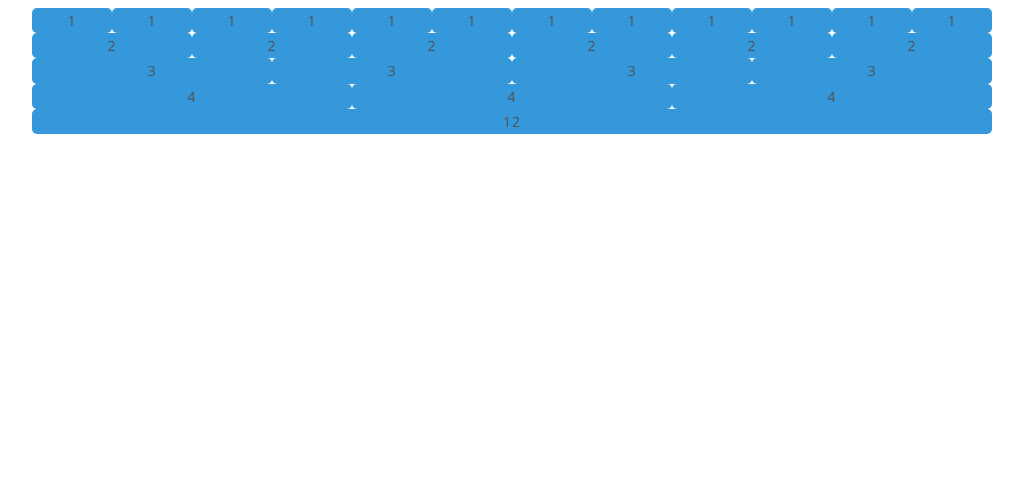
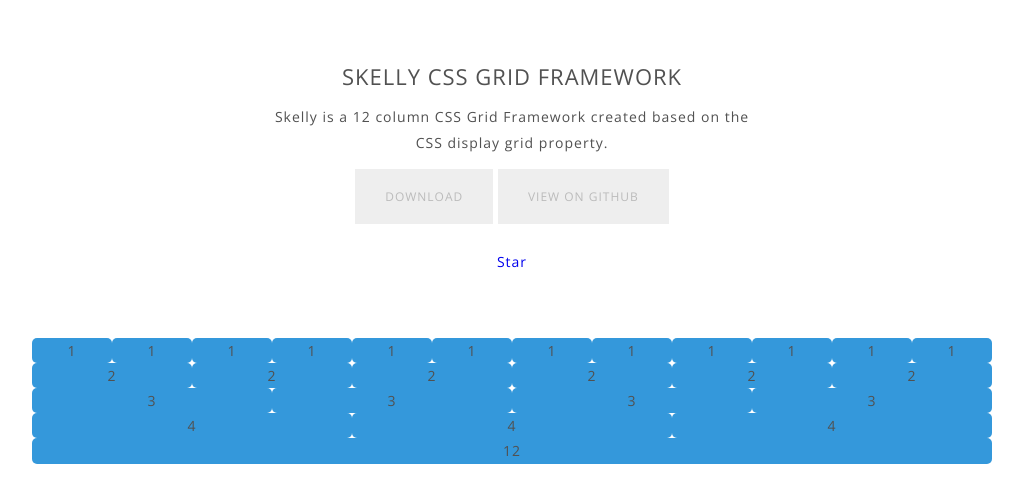
Before and after one commit to ewliang/Skelly-CSS-Grid-12-Column-Framework, a plain HTML site: page index.html in a window 1280 px wide. Shown: the whole page, without its empty margins (128-1151 px from the left). Drawn offline with nearby package versions, Linux system fonts and the light colour scheme.

Commit message:
Added header information with buttons.

```diff
--- a/index.html
+++ b/index.html
@@ -11,6 +11,20 @@
   </head>
 
   <body>
+    <header class = "main-header">
+      <h1>Skelly CSS Grid Framework</h1>
+      <p>
+        Skelly is a 12 column CSS Grid Framework created based on the CSS display grid property.
+      </p>
+      <div>
+        <a href = "https://github.com/ewliang/Skelly/archive/master.zip" class = "btn inline">Download</a>
+        <a href = "https://github.com/ewliang/Skelly" class = "btn inline">View On GitHub</a>
+      </div>
+      <br>
+      <div>
+        <a class="github-button" href="https://github.com/ewliang/Skelly" data-icon="octicon-star" data-show-count="true" aria-label="Star ewliang/Skelly on GitHub">Star</a>
+      </div>
+    </header>
     <div class = "container">
       <div class = "col-1">1</div><!--end col-1-->
       <div class = "col-1">1</div><!--end col-1-->
@@ -47,5 +61,11 @@
     <div class = "container">
       <div class = "col-12">12</div><!--end col-12-->
     </div><!--end container-->
+
+
+    <script async defer src="https://buttons.github.io/buttons.js"></script>
+    <noscript>
+      Please enable javascript on your browser in order for some features on this page to work properly. Thank you!
+    </noscript>
   </body>
 </html>
```
